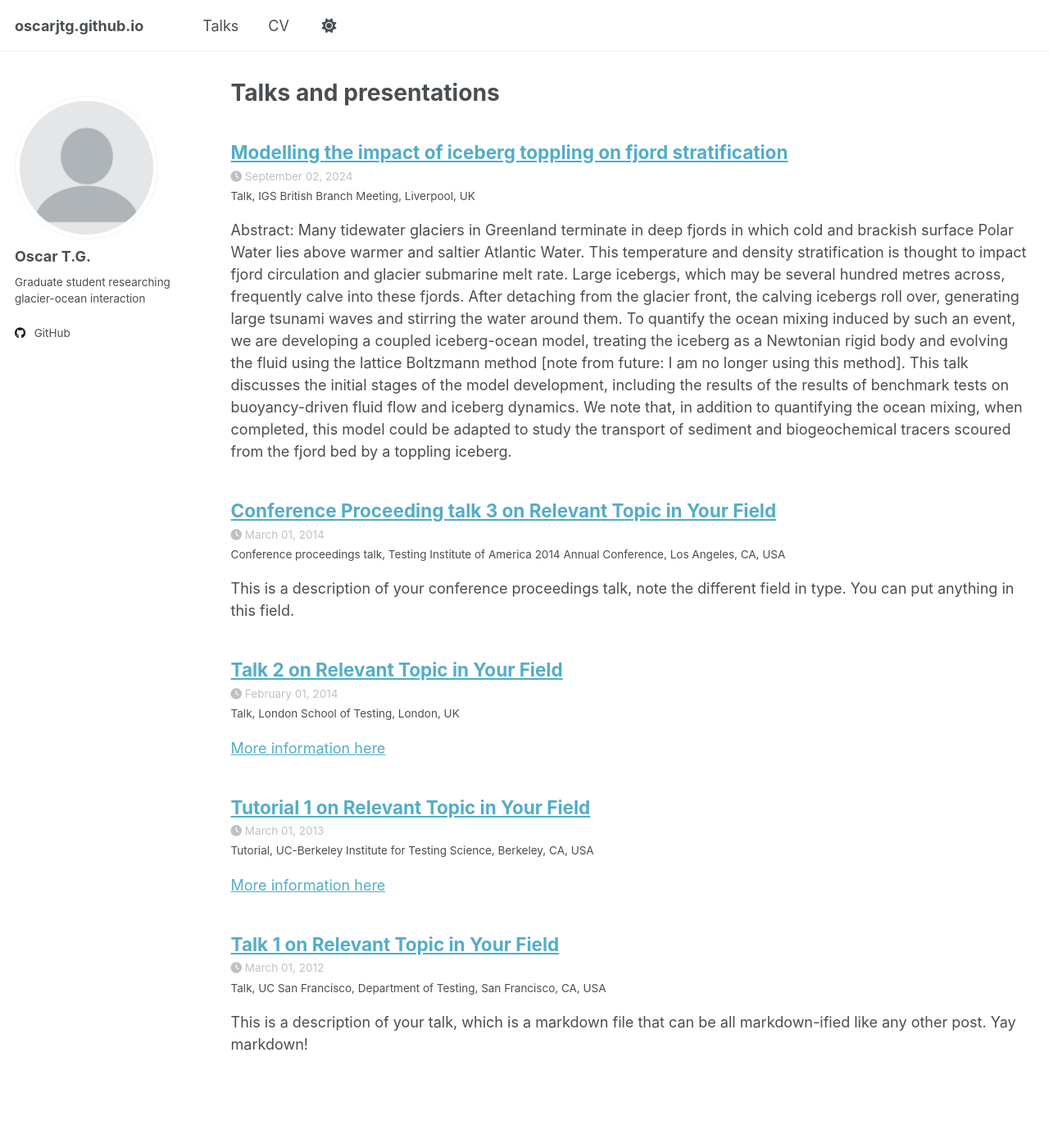
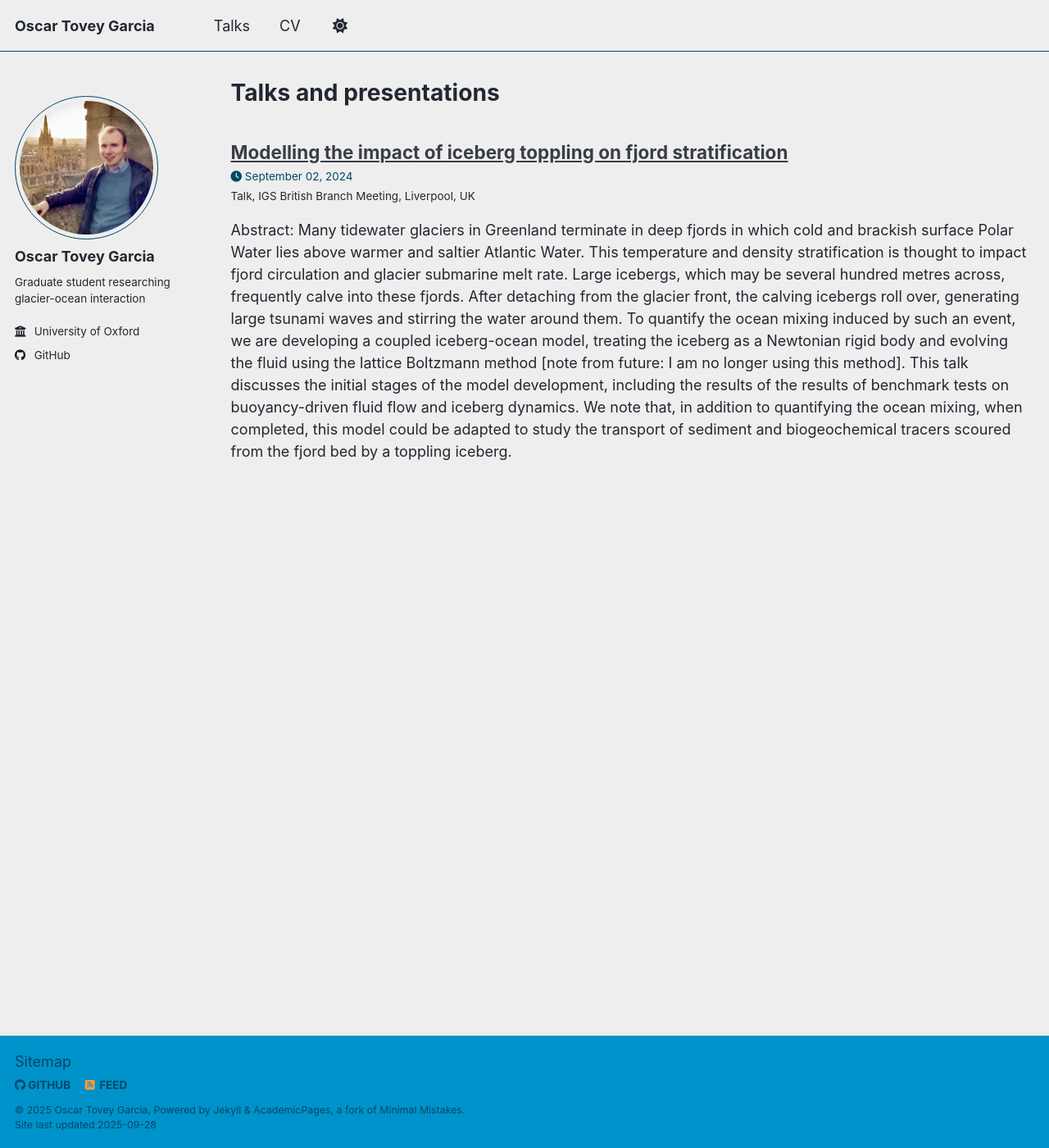
Before and after one commit to oscarjtg/oscarjtg.github.io, a Jekyll site: the page built from _pages/talks.html, in a window 1280 px wide and 1400 px high. Shown: the whole window at 82% size. Built offline with Jekyll 4.4.1, drawn with Linux system fonts in a browser that asks for light colours; a script that is not in the unit is left out; some of the changed text lies outside the part shown.

Commit message:
updated info

```diff
--- a/_config.yml
+++ b/_config.yml
@@ -8,10 +8,10 @@
 
 # Basic Site Settings
 locale                   : "en-UK"
-site_theme               : "default" # Currently available options are "default", "air"
-title                    : "oscarjtg.github.io"
+site_theme               : "air" # Currently available options are "default", "air"
+title                    : "Oscar Tovey Garcia"
 title_separator          : "-"
-name                     : &name "Oscar T.G."
+name                     : &name "Oscar Tovey Garcia"
 description              : &description "personal description"
 url                      : https://oscarjtg.github.io # the base hostname & protocol for your site e.g. "https://[your GitHub username].github.io" or if you already have some other page hosted on Github then use "https://[your GitHub username].github.io/[Your Repo Name]"
 baseurl                  : "" # the subpath of your site, e.g. "/blog"
@@ -22,12 +22,12 @@ repository               : "oscarjtg/oscarjtg.github.io"
 #               Additional customization can be done by editing /_includes/author-profile.html
 author:
   # Biographic information
-  avatar           : "profile.png"
-  name             : "Oscar T.G."
+  avatar           : "profile.jpg"
+  name             : "Oscar Tovey Garcia"
   pronouns         : # example: "she/her"
   bio              : "Graduate student researching glacier-ocean interaction"
   location         : # "Earth"
-  employer         : # "Red Brick University"
+  employer         : "University of Oxford"
   uri              : # URL
   email            : # "none@example.org"
 
@@ -91,7 +91,7 @@ publication_category:
 teaser                   :  # filename of teaser fallback teaser image placed in /images/, .e.g. "500x300.png"
 breadcrumbs              : false # true, false (default)
 words_per_minute         : 160
-future                   : true
+future                   : false # if true, blog posts in the future appear before scheduled
 read_more                : "disabled" # if enabled, adds "Read more" links to excerpts
 talkmap_link             : false      #change to true to add link to talkmap on talks page
 comments:
--- a/_talks/2012-03-01-talk-1.md
+++ /dev/null
@@ -1,11 +0,0 @@
----
-title: "Talk 1 on Relevant Topic in Your Field"
-collection: talks
-type: "Talk"
-permalink: /talks/2012-03-01-talk-1
-venue: "UC San Francisco, Department of Testing"
-date: 2012-03-01
-location: "San Francisco, CA, USA"
----
-
-This is a description of your talk, which is a markdown file that can be all markdown-ified like any other post. Yay markdown!
--- a/_talks/2013-03-01-tutorial-1.md
+++ /dev/null
@@ -1,13 +0,0 @@
----
-title: "Tutorial 1 on Relevant Topic in Your Field"
-collection: talks
-type: "Tutorial"
-permalink: /talks/2013-03-01-tutorial-1
-venue: "UC-Berkeley Institute for Testing Science"
-date: 2013-03-01
-location: "Berkeley, CA, USA"
----
-
-[More information here](http://exampleurl.com)
-
-This is a description of your tutorial, note the different field in type. This is a markdown files that can be all markdown-ified like any other post. Yay markdown!
--- a/_talks/2014-02-01-talk-2.md
+++ /dev/null
@@ -1,13 +0,0 @@
----
-title: "Talk 2 on Relevant Topic in Your Field"
-collection: talks
-type: "Talk"
-permalink: /talks/2014-02-01-talk-2
-venue: "London School of Testing"
-date: 2014-02-01
-location: "London, UK"
----
-
-[More information here](http://example2.com)
-
-This is a description of your talk, which is a markdown files that can be all markdown-ified like any other post. Yay markdown!
--- a/_talks/2014-03-01-talk-3.md
+++ /dev/null
@@ -1,11 +0,0 @@
----
-title: "Conference Proceeding talk 3 on Relevant Topic in Your Field"
-collection: talks
-type: "Conference proceedings talk"
-permalink: /talks/2014-03-01-talk-3
-venue: "Testing Institute of America 2014 Annual Conference"
-date: 2014-03-01
-location: "Los Angeles, CA, USA"
----
-
-This is a description of your conference proceedings talk, note the different field in type. You can put anything in this field.
--- a/markdown_generator/talks.tsv
+++ b/markdown_generator/talks.tsv
@@ -1,2 +1,2 @@
 title	type	url_slug	venue	date	location	talk_url	description
-Modelling the impact of iceberg toppling on fjord stratification	Talk	igsbb-2024	IGS British Branch Meeting	02/09/2024	"Liverpool, UK"		"Abstract: Many tidewater glaciers in Greenland terminate in deep fjords in which cold and brackish surface Polar Water lies above warmer and saltier Atlantic Water. This temperature and density stratification is thought to impact fjord circulation and glacier submarine melt rate. Large icebergs, which may be several hundred metres across, frequently calve into these fjords. After detaching from the glacier front, the calving icebergs roll over, generating large tsunami waves and stirring the water around them. To quantify the ocean mixing induced by such an event, we are developing a coupled iceberg-ocean model, treating the iceberg as a Newtonian rigid body and evolving the fluid using the lattice Boltzmann method [note from future: I am no longer using this method]. This talk discusses the initial stages of the model development, including the results of the results of benchmark tests on buoyancy-driven fluid flow and iceberg dynamics. We note that, in addition to quantifying the ocean mixing, when completed, this model could be adapted to study the transport of sediment and biogeochemical tracers scoured from the fjord bed by a toppling iceberg."
+Modelling the impact of iceberg toppling on fjord stratification	Talk	igsbb-2024	IGS British Branch Meeting	02/09/2024	"Liverpool, UK"		"Abstract: Many tidewater glaciers in Greenland terminate in deep fjords in which cold and brackish surface Polar Water lies above warmer and saltier Atlantic Water. This temperature and density stratification is thought to impact fjord circulation and glacier submarine melt rate. Large icebergs, which may be several hundred metres across, frequently calve into these fjords. After detaching from the glacier front, the calving icebergs roll over, generating large tsunami waves and stirring the water around them. To quantify the ocean mixing induced by such an event, we are developing a coupled iceberg-ocean model, treating the iceberg as a Newtonian rigid body and evolving the fluid using the lattice Boltzmann method [note from future: I am no longer using this method]. This talk discusses the initial stages of the model development, including the results of benchmark tests on buoyancy-driven fluid flow and iceberg dynamics. We note that, in addition to quantifying the ocean mixing, when completed, this model could be adapted to study the transport of sediment and biogeochemical tracers scoured from the fjord bed by a toppling iceberg."
```
Also changed, not shown: _pages/about.md (+1 -1 lines), images/profile-default.png (renamed from images/profile.png), images/profile.jpg (added).
